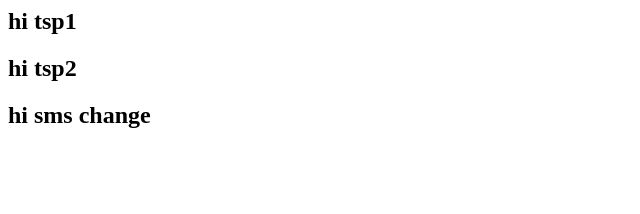
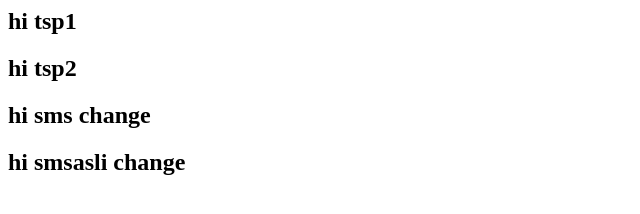
Before and after one commit to RostamiMohammad67/TSP, a plain HTML site: page Index.html in a window 1280 px wide. Shown: the whole page, without its empty margins (0-640 px from the left). Drawn offline with Linux system fonts and the light colour scheme.

Commit message:
sms change

```diff
--- a/Index.html
+++ b/Index.html
@@ -4,5 +4,7 @@
 <h2>hi tsp1<H2>
 <h2>hi tsp2<H2>
 <h2>hi sms change<H2>
+<h2>hi smsasli change<H2>
+
 </body>
 <html>
```
